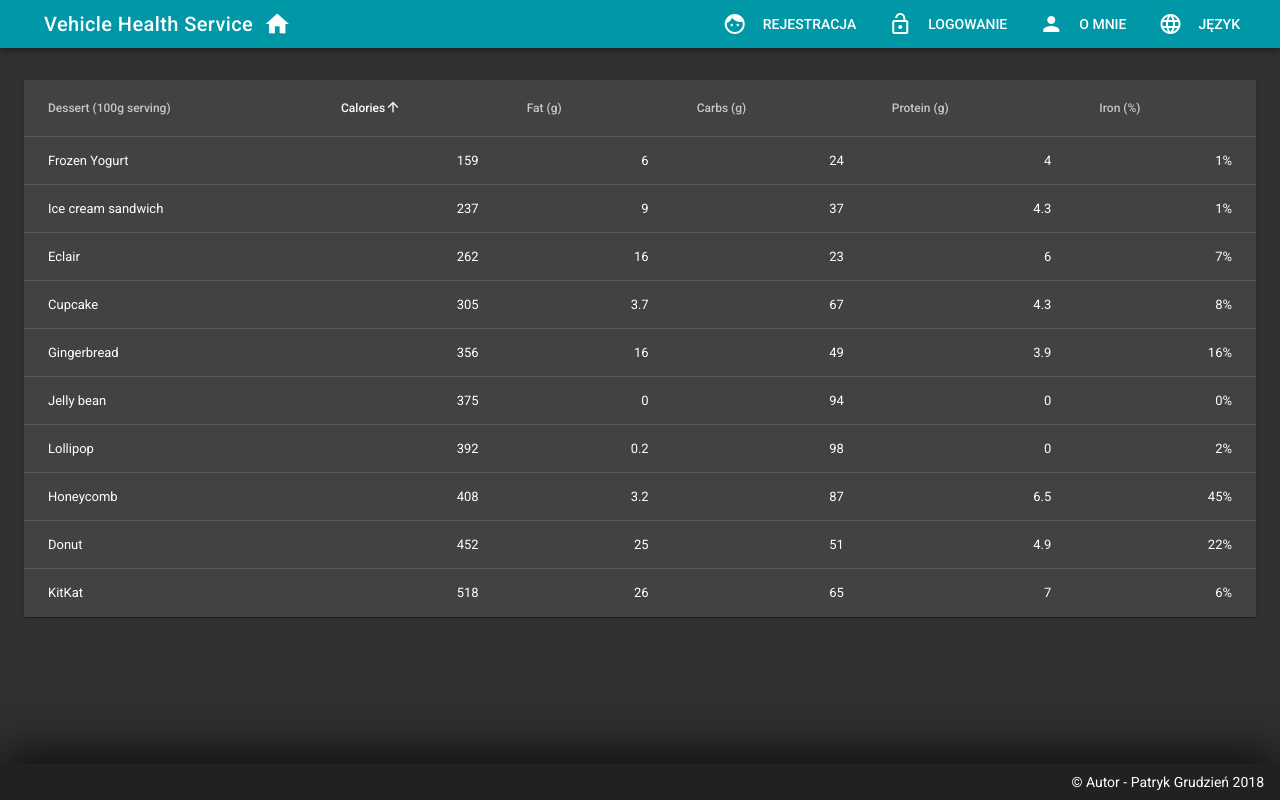
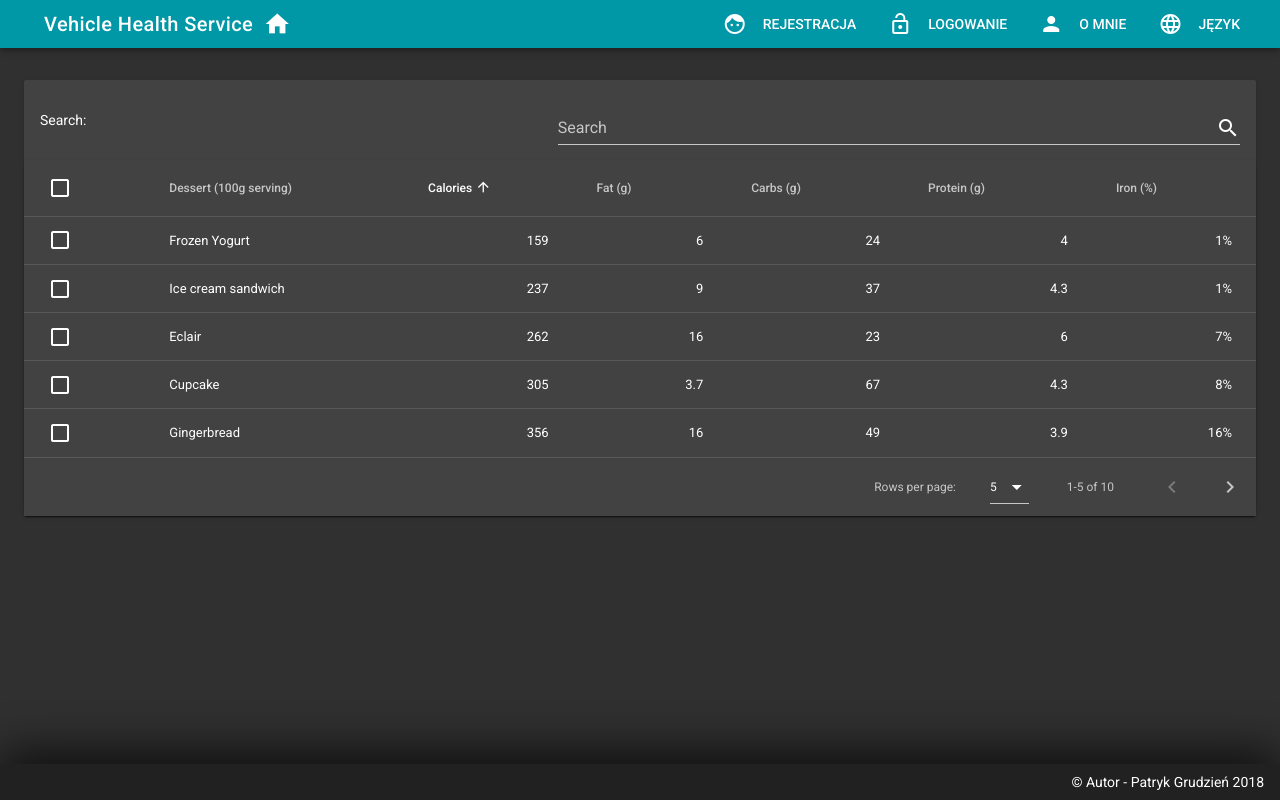
Before and after one commit to patrykgrudzien/vehicle-health-service, a Vue app in the folder frontend/: page /main-board/vehicle/engine in a window 1280 px wide. Built offline with nearby package versions, Linux system fonts and the light colour scheme; a web font is replaced by a local one.

Commit message:
Playing with data table component in Engine.vue

```diff
--- a/frontend/src/components/vehicle/Engine.vue
+++ b/frontend/src/components/vehicle/Engine.vue
@@ -4,22 +4,85 @@
               justify-center
               class="mt-2">
       <v-flex xs12>
+
+        <v-card>
+
+          <v-card-title>
+            Search:
+            <v-spacer />
+            <v-text-field v-model="search"
+                          append-icon="search"
+                          label="Search"
+                          single-line
+                          hide-details >
+            </v-text-field>
+          </v-card-title>
+
           <v-data-table
             :headers="headers"
             :items="desserts"
-          hide-actions
+            v-model="selected"
+            select-all
+            :search="search"
             class="elevation-1">
-          <template slot="items" slot-scope="{ item }">
-            <td>{{ item.name }}</td>
-            <td class="text-xs-right">{{ item.calories }}</td>
-            <td class="text-xs-right">{{ item.fat }}</td>
-            <td class="text-xs-right">{{ item.carbs }}</td>
-            <td class="text-xs-right">{{ item.protein }}</td>
-            <td class="text-xs-right">{{ item.iron }}</td>
+
+            <template slot="items" slot-scope="props">
+              <td>
+                <v-checkbox v-model="props.selected"
+                            primary
+                            hide-details />
+              </td>
+
+              <td>
+                <v-edit-dialog
+                  :return-value.sync="props.item.name"
+                  lazy
+                  @save="save"
+                  @cancel="cancel"
+                  @open="open"
+                  @close="close"
+                > {{ props.item.name }}
+                  <v-text-field
+                    slot="input"
+                    v-model="props.item.name"
+                    :rules="[max25chars]"
+                    label="Edit"
+                    single-line
+                    counter
+                  ></v-text-field>
+                </v-edit-dialog>
+              </td>
+
+              <td class="text-xs-right">{{ props.item.calories }}</td>
+              <td class="text-xs-right">{{ props.item.fat }}</td>
+              <td class="text-xs-right">{{ props.item.carbs }}</td>
+              <td class="text-xs-right">{{ props.item.protein }}</td>
+              <td class="text-xs-right">{{ props.item.iron }}</td>
             </template>
+
+            <template slot="headerCell" slot-scope="props">
+              <v-tooltip bottom>
+              <span slot="activator">
+                {{ props.header.text }}
+              </span>
+                <span>
+                {{ props.header.text }}
+              </span>
+              </v-tooltip>
+            </template>
+
           </v-data-table>
+
+        </v-card>
+
       </v-flex>
     </v-layout>
+
+    <v-snackbar v-model="snack" :timeout="3000" :color="snackColor">
+      {{ snackText }}
+      <v-btn flat @click="snack = false">Close</v-btn>
+    </v-snackbar>
+
   </v-container>
 </template>
 
@@ -27,6 +90,11 @@
   export default {
     data() {
       return {
+        snack: true,
+        snackColor: '',
+        snackText: '',
+        max25chars: (v) => v.length <= 25 || 'Input too long!',
+        search: '',
         headers: [
           {
             text: 'Dessert (100g serving)',
@@ -55,6 +123,7 @@
             value: 'iron'
           }
         ],
+        selected: [],
         desserts: [
           {
             value: false,
@@ -148,6 +217,29 @@
           }
         ]
       }
+    },
+    methods: {
+      save () {
+        console.log('save()');
+        this.snack = true;
+        this.snackColor = 'success';
+        this.snackText = 'Data saved';
+      },
+      cancel () {
+        console.log('cancel()');
+        this.snack = true;
+        this.snackColor = 'error';
+        this.snackText = 'Canceled';
+      },
+      open () {
+        console.log('open()');
+        this.snack = true;
+        this.snackColor = 'info';
+        this.snackText = 'Dialog opened';
+      },
+      close () {
+        console.log('Dialog closed');
+      }
     }
   }
 </script>
```
Lines whose indentation alone changed are shown as unchanged.
